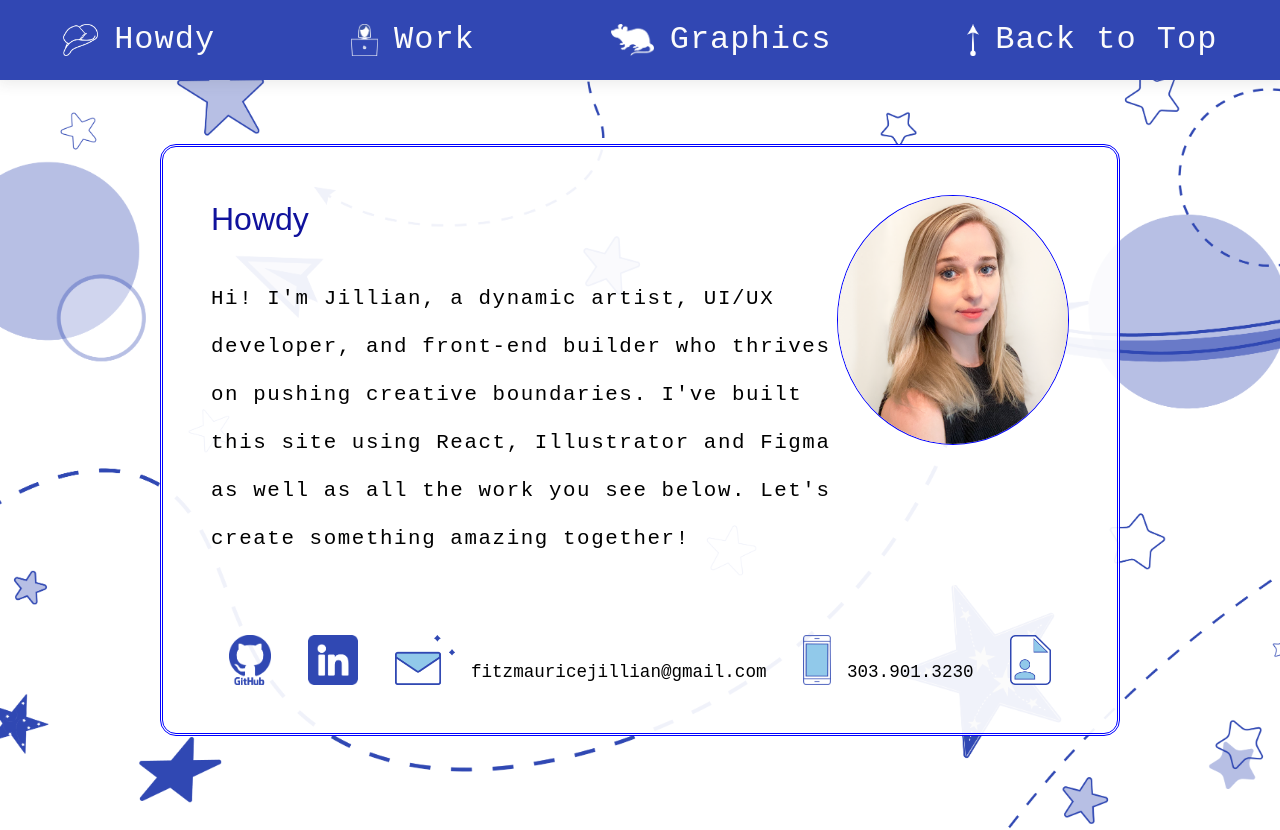
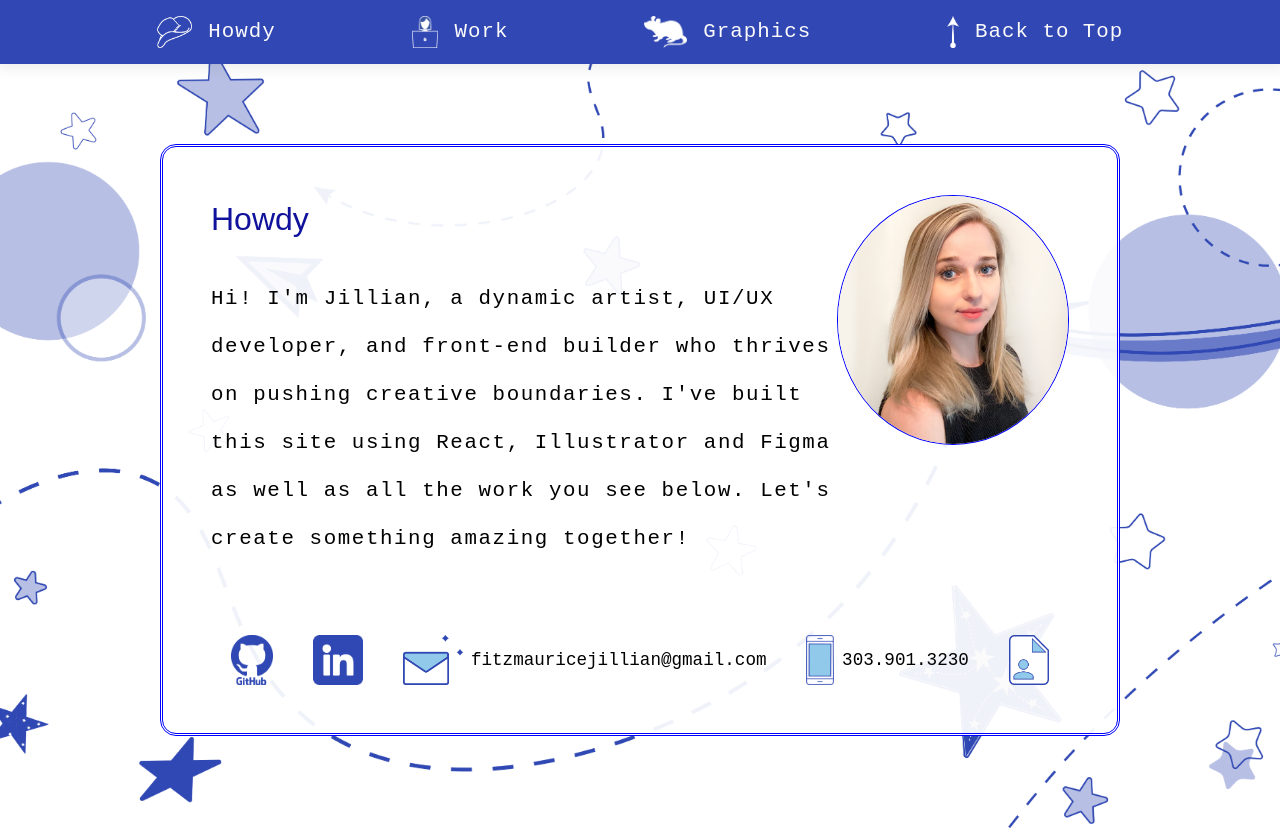
Before and after one commit to ShyFidelity/jillian_codes, a React (Create React App) app: page / in a window 1280 px wide. Shown: the top 830 px of the page. Built offline with nearby package versions, Linux system fonts and the light colour scheme.

Commit message:
links added

```diff
--- a/public/index.html
+++ b/public/index.html
@@ -1,6 +1,15 @@
 <!DOCTYPE html>
 <html lang="en">
   <head>
+    <!-- Google tag (gtag.js) -->
+<script async src="https://www.googletagmanager.com/gtag/js?id=G-T45V1XX5J5"></script>
+<script>
+  window.dataLayer = window.dataLayer || [];
+  function gtag(){dataLayer.push(arguments);}
+  gtag('js', new Date());
+
+  gtag('config', 'G-T45V1XX5J5');
+</script>
     <meta charset="utf-8" />
     <link rel="icon" href="%PUBLIC_URL%/favicon.ico" />
     <meta name="viewport" content="width=device-width, initial-scale=1" />
--- a/src/App.css
+++ b/src/App.css
@@ -79,6 +79,8 @@ body, html {
 }
 
 .navbar a, .navbar button {
+  font-size: calc(1vw + 1vh);
+
   color: rgb(251, 251, 251);
   font-family: "Share Tech Mono", monospace;
   text-decoration: none;
@@ -86,7 +88,6 @@ body, html {
   border: none;
   background: none;
   letter-spacing: 1px;
-  font-size: 2rem;
 }
 
 .navbar a:hover, .navbar button:hover {
--- a/src/App.js
+++ b/src/App.js
@@ -73,20 +73,11 @@ const App = () => {
           </div>
 
           <div className="icon-section">
-
-
             <div>
-              <a
-                href="https://github.com/ShyFidelity"
-                target="_blank"
-              >
-              <img className="icons" src={Github} />
+              <a href="https://github.com/ShyFidelity" target="_blank">
+                <img className="icons" src={Github} />
               </a>
-
-              </div>
-
-
-
+            </div>
 
             <div>
               <a
@@ -96,31 +87,46 @@ const App = () => {
                 <img className="icons" src={Linkedin} alt="linkedin logo" />
               </a>
             </div>
-
-
-
             <div>
-              <img className="icons" src={Mail} />{" "}
-              <a href="mailto:fitzmauricejillian@gmail.com">
-                {" "}
-                fitzmauricejillian@gmail.com{" "}
+              <a
+                href="mailto:fitzmauricejillian@gmail.com"
+                style={{ display: "flex", alignItems: "center" }}
+              >
+                <img
+                  className="icons"
+                  src={Mail}
+                  alt="Email"
+                  style={{ marginRight: "8px" }}
+                />
+                fitzmauricejillian@gmail.com
               </a>
             </div>
 
+              <div>
+  <a
+    className="contacta"
+    style={{ display: "flex", alignItems: "center" }}
+    href="tel:3039013230"
+    onClick={() => {
+      window.gtag('event', 'click', {
+        event_category: 'Contact',
+        event_label: 'Mobile Button',
+        value: 'Call'
+      });
+    }}
+  >
+    <img className="icons" src={Phone} alt="Phone" style={{ marginRight: '8px' }} />
+    303.901.3230
+  </a>
+</div>
+
+<div>
+  <a href="assets/JillianFitzMaurice_Resume.pdf" download>
+    <img className="icons" src={Resume} alt="Resume" />
+  </a>
+</div>
 
 
-
-            <div>
-              <img className="icons" src={Phone} />{" "}
-              <a
-                className="contacta"
-                href="tel:3039013230"
-                onclick="ga('send', 'event', { eventCategory: 'Contact', eventAction: 'Call', eventLabel: 'Mobile Button'});"
-              >
-                303.901.3230
-              </a>
-            </div>
-            <img className="icons" src={Resume} />
           </div>
         </div>
       </Element>
```
Also changed, not shown: 1 other file (tests, documents, lock files or other folders).
